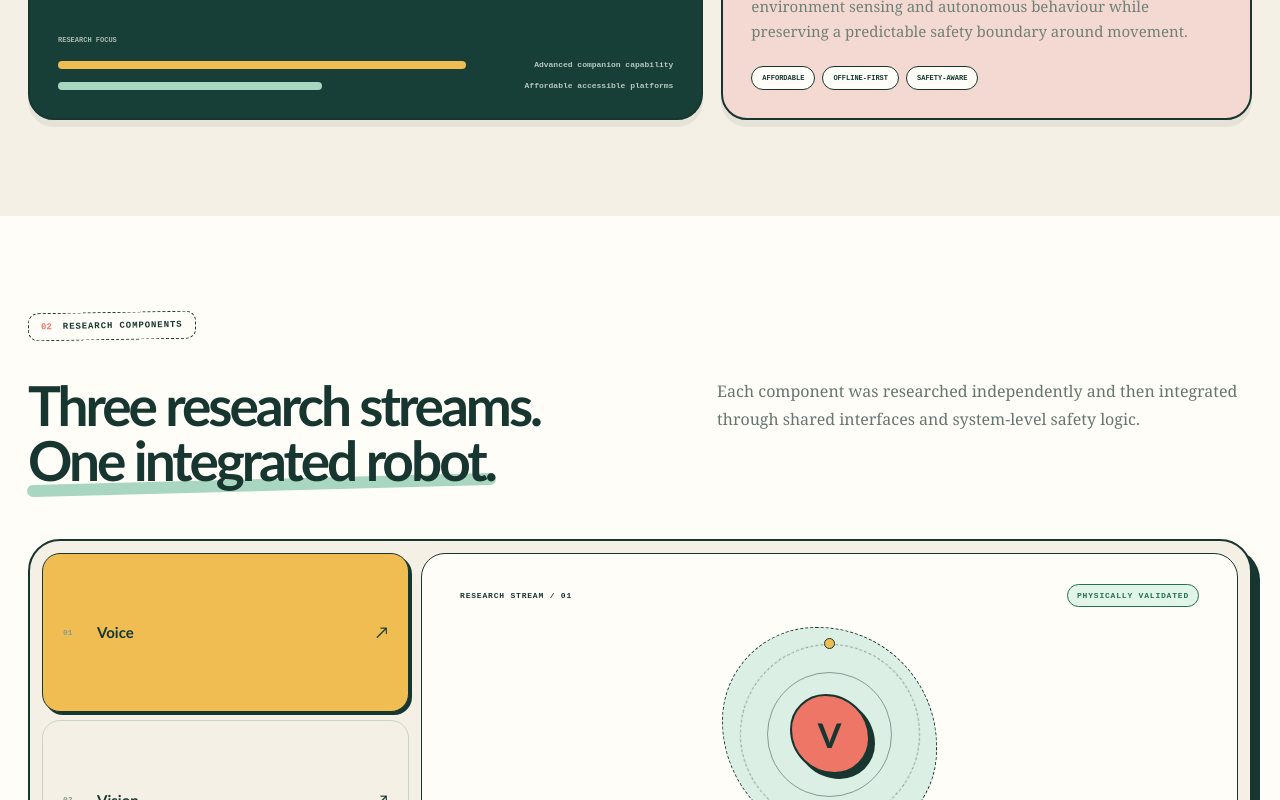
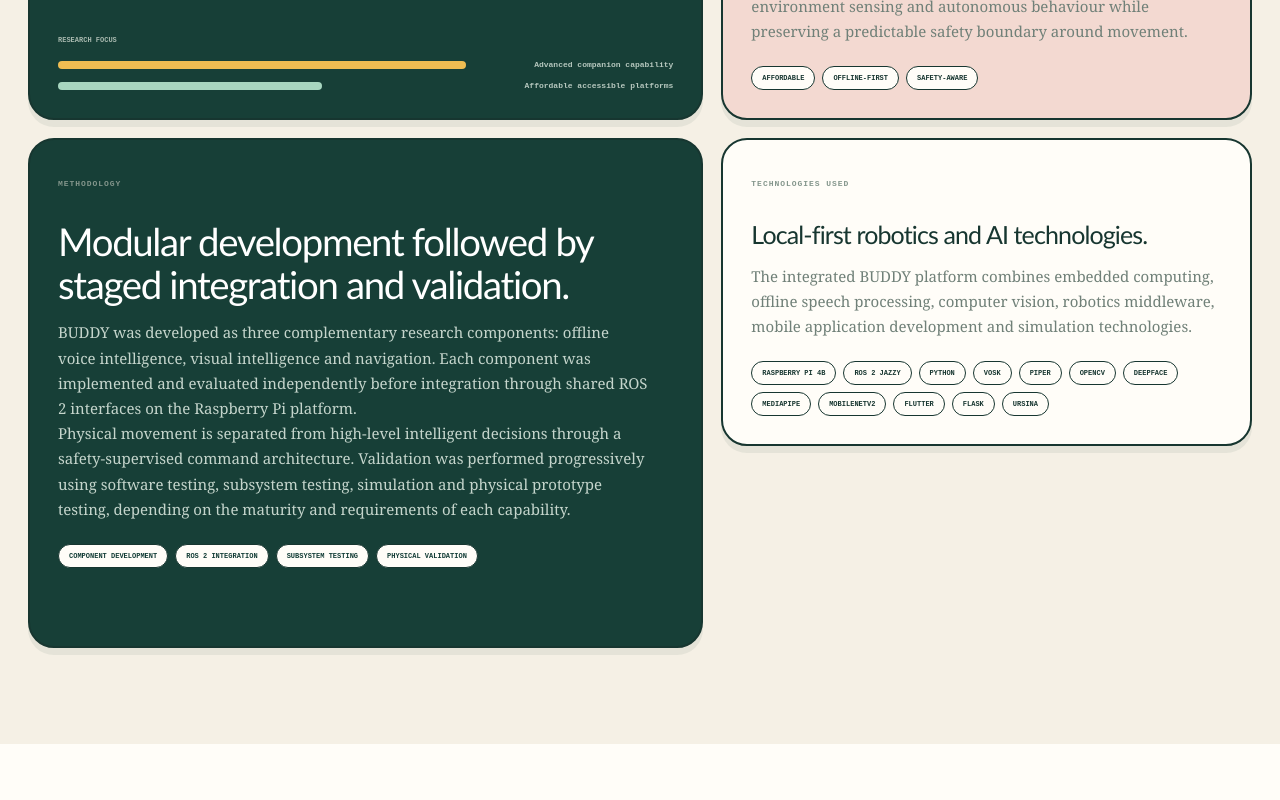
Before and after one commit to Exacdaktylos/RP-SE-026-040-Website, a Next.js app: page / in a window 1280 px wide. Shown: the part 1700-2500 px from the top of the page. Built offline with nearby package versions, Linux system fonts and the light colour scheme.

Commit message:
Complete research domain methodology technologies and contact details

```diff
--- a/app/globals.css
+++ b/app/globals.css
@@ -1086,6 +1086,11 @@ button {
   text-transform: uppercase;
 }
 
+.problem-card-wide .mini-pills span {
+  color: #123c35;
+  background: #fffdf8;
+}
+
 .gap-visual {
   position: absolute;
 
--- a/app/page.tsx
+++ b/app/page.tsx
@@ -584,6 +584,64 @@ export default function Home() {
               <span>Safety-aware</span>
             </div>
           </article>
+
+          <article className="problem-card problem-card-wide">
+  <span className="card-index">METHODOLOGY</span>
+
+  <h3>
+    Modular development followed by staged integration and validation.
+  </h3>
+
+  <p>
+    BUDDY was developed as three complementary research components:
+    offline voice intelligence, visual intelligence and navigation.
+    Each component was implemented and evaluated independently before
+    integration through shared ROS 2 interfaces on the Raspberry Pi
+    platform.
+  </p>
+
+  <p>
+    Physical movement is separated from high-level intelligent
+    decisions through a safety-supervised command architecture.
+    Validation was performed progressively using software testing,
+    subsystem testing, simulation and physical prototype testing,
+    depending on the maturity and requirements of each capability.
+  </p>
+
+  <div className="mini-pills">
+    <span>Component development</span>
+    <span>ROS 2 integration</span>
+    <span>Subsystem testing</span>
+    <span>Physical validation</span>
+  </div>
+</article>
+
+<article className="problem-card">
+  <span className="card-index">TECHNOLOGIES USED</span>
+
+  <h3>Local-first robotics and AI technologies.</h3>
+
+  <p>
+    The integrated BUDDY platform combines embedded computing,
+    offline speech processing, computer vision, robotics middleware,
+    mobile application development and simulation technologies.
+  </p>
+
+  <div className="mini-pills">
+    <span>Raspberry Pi 4B</span>
+    <span>ROS 2 Jazzy</span>
+    <span>Python</span>
+    <span>Vosk</span>
+    <span>Piper</span>
+    <span>OpenCV</span>
+    <span>DeepFace</span>
+    <span>MediaPipe</span>
+    <span>MobileNetV2</span>
+    <span>Flutter</span>
+    <span>Flask</span>
+    <span>Ursina</span>
+  </div>
+</article>
         </div>
       </section>
 
@@ -1458,9 +1516,15 @@ export default function Home() {
   <h3>Research team contact</h3>
 
   <p>
-              Team email addresses can be added here once the final public
-              contact details are confirmed.
-            </p>
+    For academic enquiries, project information or collaboration related
+    to BUDDY, contact the research team through the email below.
+  </p>
+
+  <div className="mini-pills">
+    <a href="mailto:ashandth0309@gmail.com">
+      ashandth0309@gmail.com
+    </a>
+  </div>
 
   <span className="card-symbol">@</span>
 </article>
```
Lines whose indentation alone changed are shown as unchanged.
